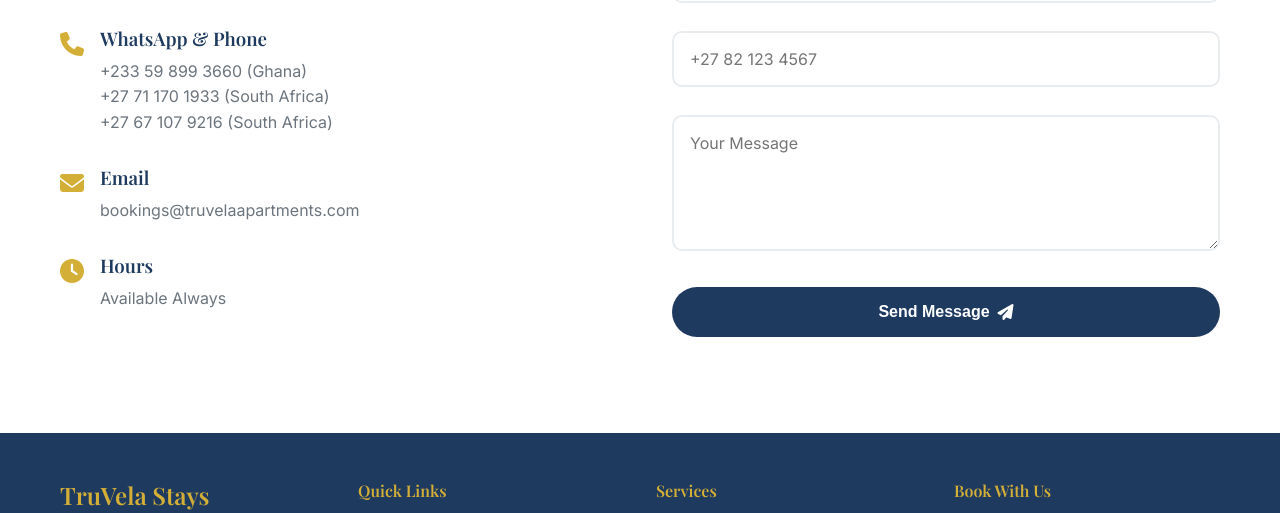
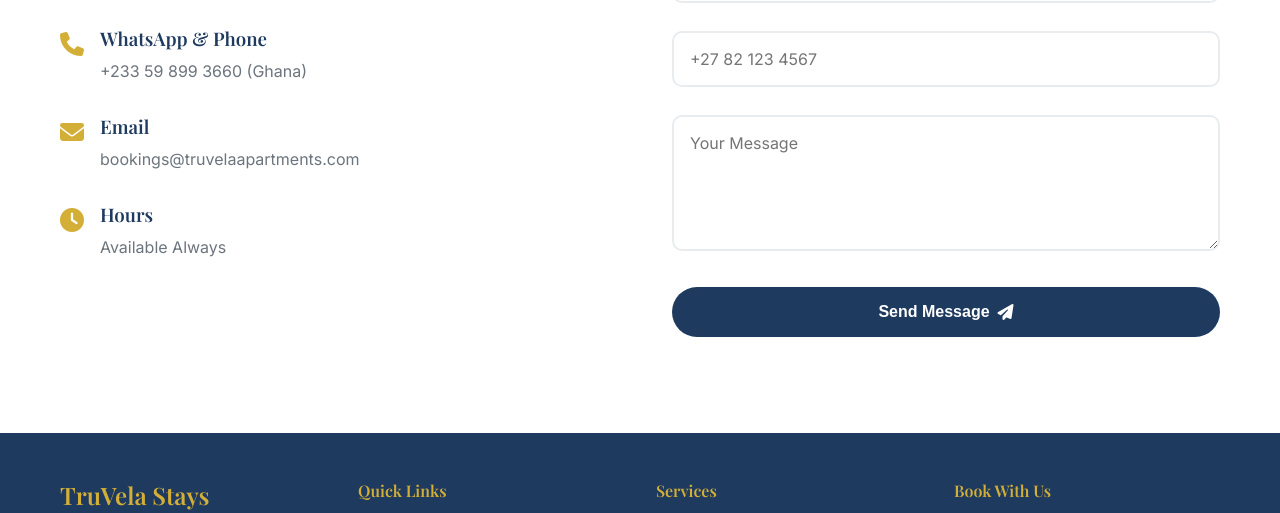
Before and after one commit to Santa-saint/truvela, a plain HTML site: page index.html in a window 1280 px wide. Shown: the part 9013-9526 px from the top of the page. Drawn offline with nearby package versions, Linux system fonts and the light colour scheme.

Commit message:
Update index.html
Edited numbers out

```diff
--- a/index.html
+++ b/index.html
@@ -669,7 +669,7 @@
                         <i class="fas fa-phone"></i>
                         <div>
                             <h3>WhatsApp & Phone</h3>
-                            <p>+233 59 899 3660 (Ghana)<br>+27 71 170 1933 (South Africa)<br>+27 67 107 9216 (South Africa)<br>
+                            <p>+233 59 899 3660 (Ghana)
                         </div>
                     </div>
 
```
